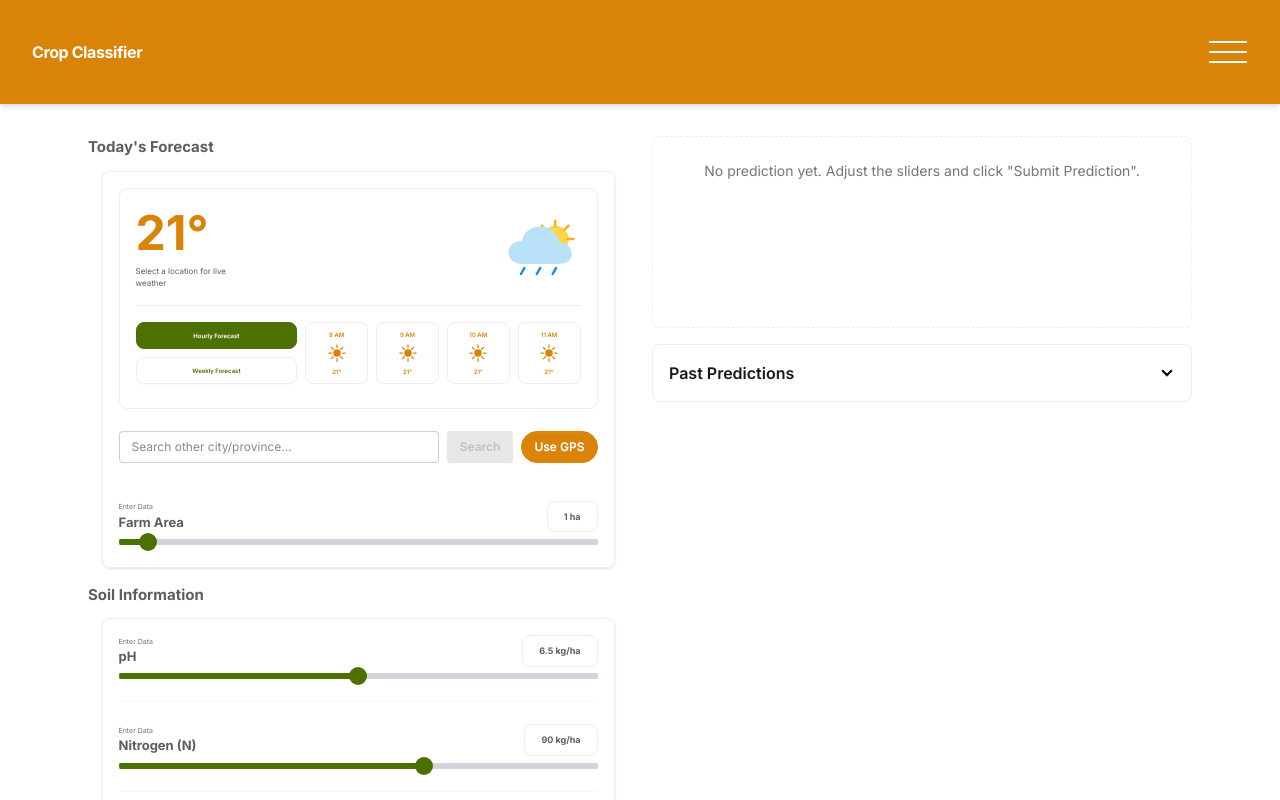
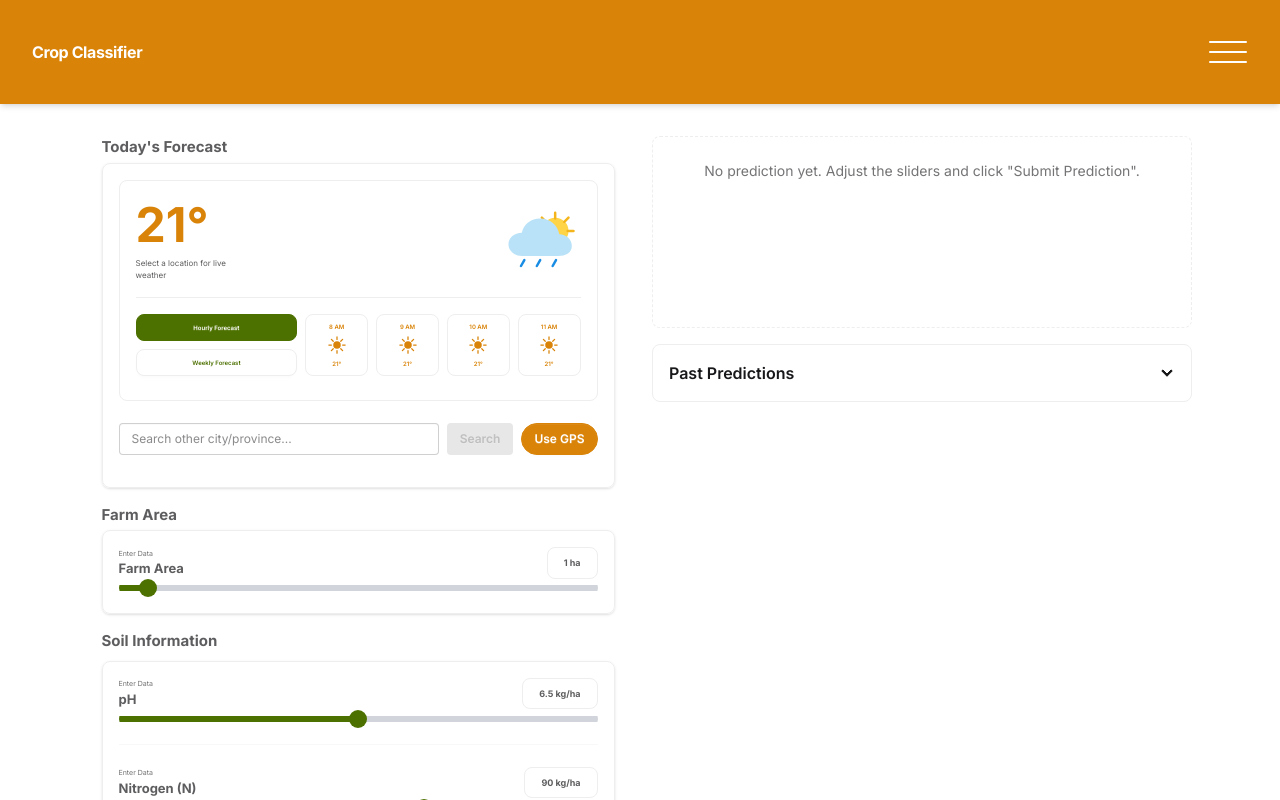
Before and after one commit to neophiles/crop-classifier, a React app in the folder frontend/: page / in a window 1280 px wide. Shown: the top 800 px of the page. Built offline with nearby package versions, Linux system fonts and the light colour scheme; the HTML template or start-up script is replaced by a standard one.

Commit message:
Made FarmAreaCard

```diff
--- a/frontend/src/App.jsx
+++ b/frontend/src/App.jsx
@@ -2,6 +2,7 @@ import { useState } from 'react'
 import Header from './components/Header'
 import SoilNutrientsCard from './components/SoilNutrientsCard'
 import ClimateParametersCard from './components/ClimateParametersCard'
+import FarmAreaCard from './components/FarmAreaCard'
 import ResultsPanel from './components/results/ResultsPanel'
 import HistoryPanel from './components/HistoryPanel'
 import { INITIAL_INPUTS } from './constants/defaults'
@@ -48,6 +49,7 @@ export default function App() {
       <div className="grid items-start gap-6 lg:grid-cols-2">
         <form onSubmit={handleSubmit} className="flex flex-col gap-4">
           <ClimateParametersCard inputs={inputs} onChange={handleInputChange} />
+          <FarmAreaCard inputs={inputs} onChange={handleInputChange} />
           <SoilNutrientsCard inputs={inputs} onChange={handleInputChange} />
 
           <button
--- a/frontend/src/components/ClimateParametersCard.jsx
+++ b/frontend/src/components/ClimateParametersCard.jsx
@@ -123,8 +123,8 @@ export default function ClimateParametersCard({ inputs, onChange }) {
     : null
 
   return (
-    <section className="flex flex-col gap-3">
-      <h2 className="text-[15px] font-bold text-base-content/70">
+    <section className="flex flex-col gap-1">
+      <h2 className="w-[95%] self-center text-[15px] font-bold text-base-content/70">
         Today&apos;s Forecast
       </h2>
       <fieldset className="fieldset w-[95%] self-center rounded-box border border-base-300 bg-base-100 p-4 shadow-sm">
@@ -194,18 +194,6 @@ export default function ClimateParametersCard({ inputs, onChange }) {
           </div>
         )}
       </div>
-
-      {/* Farm Area Slider */}
-      <SliderInput
-        label="Farm Area"
-        value={inputs.area_ha}
-        onChange={(val) => onChange('area_ha', val)}
-        min={0.1}
-        max={20}
-        step={0.1}
-        unit="ha"
-        soilStyle
-      />
       </fieldset>
     </section>
   )
--- /dev/null
+++ b/frontend/src/components/FarmAreaCard.jsx
@@ -0,0 +1,23 @@
+import SliderInput from './SliderInput'
+
+export default function FarmAreaCard({ inputs, onChange }) {
+  return (
+    <section className="flex flex-col gap-1">
+      <h2 className="w-[95%] self-center text-[15px] font-bold text-base-content/70">
+        Farm Area
+      </h2>
+      <fieldset className="fieldset w-[95%] self-center rounded-box border border-base-300 bg-base-100 p-4 shadow-sm">
+        <SliderInput
+          label="Farm Area"
+          value={inputs.area_ha}
+          onChange={(val) => onChange('area_ha', val)}
+          min={0.1}
+          max={20}
+          step={0.1}
+          unit="ha"
+          soilStyle
+        />
+      </fieldset>
+    </section>
+  )
+}
--- a/frontend/src/components/SoilNutrientsCard.jsx
+++ b/frontend/src/components/SoilNutrientsCard.jsx
@@ -2,8 +2,8 @@ import SliderInput from './SliderInput'
 
 export default function SoilNutrientsCard({ inputs, onChange }) {
   return (
-    <section className="flex flex-col gap-3">
-      <h2 className="text-[15px] font-bold text-base-content/70">
+    <section className="flex flex-col gap-2">
+      <h2 className="w-[95%] self-center text-[15px] font-bold text-base-content/70">
         Soil Information
       </h2>
 
```
